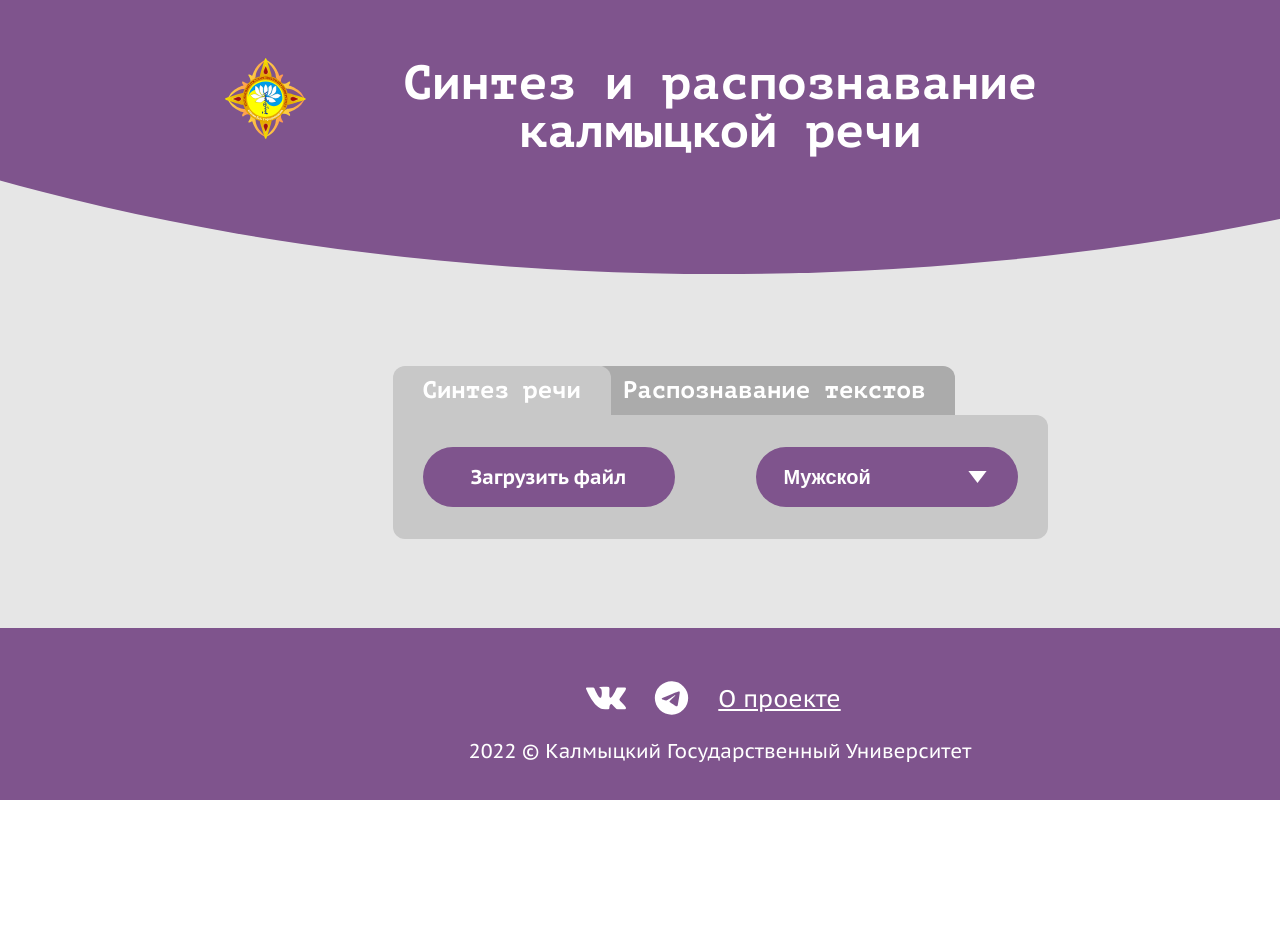
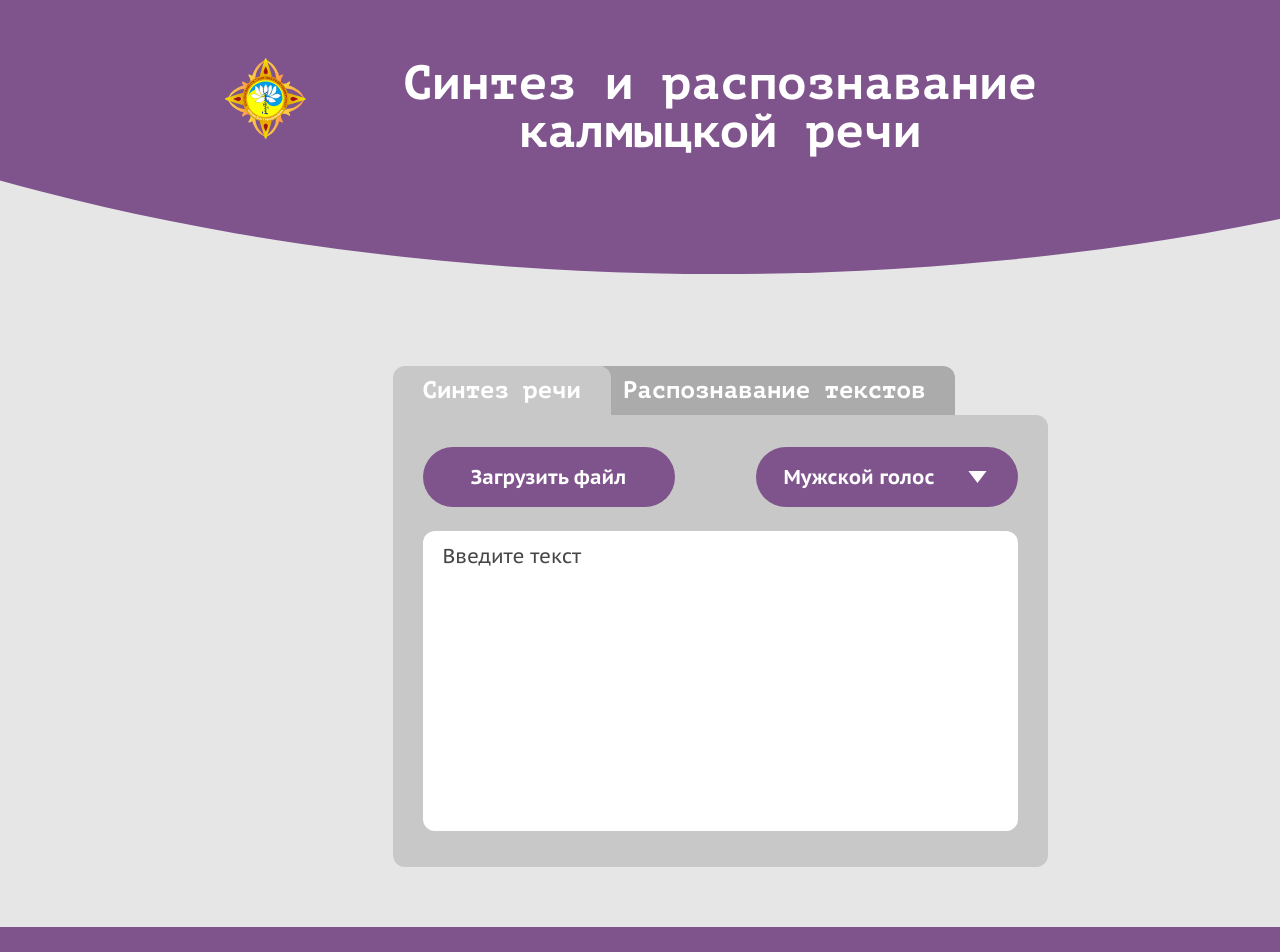
Before and after one commit to Gantelia/kalm-rus-dictionary, a React (Create React App) app in the folder frontend/: page / in a window 1280 px wide. Shown: the top 952 px of the page. Before the commit the page ends 800 px from the top, so only its background shows below. Built offline with nearby package versions, Linux system fonts and the light colour scheme.

Commit message:
Добавит текстовое поле

```diff
--- a/frontend/src/components/load-file-button/load-file-button.tsx
+++ b/frontend/src/components/load-file-button/load-file-button.tsx
@@ -27,7 +27,10 @@ function LoadFileButton({ isDisabled, onFileLoad }: LoadFileButtonProps) {
         type="file"
         id="load-file"
         accept=".txt"
-        onClick={(evt) => (evt.currentTarget.value = '')}
+        onClick={(evt) => {
+          evt.currentTarget.value = '';
+          onFileLoad(evt.currentTarget.value);
+        }}
         onChange={(evt) => {
           handleFileLoad(evt);
         }}
--- a/frontend/src/components/synthesis/synthesis.tsx
+++ b/frontend/src/components/synthesis/synthesis.tsx
@@ -1,16 +1,20 @@
-import { useState } from 'react';
+import { useRef, useState } from 'react';
 import LoadFileButton from '../load-file-button/load-file-button';
+import Textarea from '../textarea/textarea';
 import VoiceSelect from '../voice-select/voice-select';
 import './synthesis.scss';
 
 function Synthesis() {
   const [loadedText, setLoadedText] = useState('');
   const [isLoading, setIsLoading] = useState(false);
+
+  const textRef = useRef<HTMLTextAreaElement>(null);
   return (
     <form className="synthesis">
       <div className="synthesis__container">
         <LoadFileButton isDisabled={isLoading} onFileLoad={setLoadedText} />
         <VoiceSelect isDisabled={isLoading} />
+        <Textarea fileText={loadedText} isDisabled={isLoading} ref={textRef} />
       </div>
     </form>
   );
--- /dev/null
+++ b/frontend/src/components/textarea/textarea.scss
@@ -0,0 +1,71 @@
+.textarea-container {
+  position: relative;
+  grid-area: 2/1/3/-1;
+}
+
+.textarea {
+  width: 100%;
+  height: 300px;
+  resize: none;
+  border: none;
+  border-radius: 12px;
+  font-family: 'PT Sans Caption', sans-serif;
+  font-size: 20px;
+  line-height: 26px;
+  font-weight: 400;
+  padding: 12px 20px;
+
+  &[disabled] {
+    opacity: 0.9;
+  }
+}
+
+.label-placeholder {
+  font-family: 'PT Sans Caption', sans-serif;
+  font-size: 20px;
+  line-height: 26px;
+  background-color: transparent;
+  position: absolute;
+  top: 12px;
+  left: 20px;
+  pointer-events: none;
+  transition: transform 200ms cubic-bezier(0, 0, 0.2, 1) 0ms,
+    max-width 200ms cubic-bezier(0, 0, 0.2, 1) 0ms;
+}
+
+.textarea:focus + .label-placeholder,
+.textarea:active + .label-placeholder,
+.label-placeholder--offset {
+  font-size: 16px;
+  line-height: 20px;
+  transform: translateY(-30px);
+  max-width: 200px;
+}
+
+.textarea[disabled] + .label-placeholder {
+  opacity: 0.9;
+}
+
+.textarea__clear {
+  background-color: transparent;
+  padding: 0;
+  width: 32px;
+  height: 32px;
+  cursor: pointer;
+  background-image: url('../../images/clear-button.svg');
+  background-repeat: no-repeat;
+  background-position: center;
+  border: none;
+  border-radius: 50%;
+  position: absolute;
+  right: 26px;
+  top: 12px;
+
+  &:hover {
+    opacity: 60%;
+  }
+
+  &:active {
+    opacity: 30%;
+  }
+}
--- /dev/null
+++ b/frontend/src/components/textarea/textarea.tsx
@@ -0,0 +1,56 @@
+import { forwardRef, Ref, useEffect, useState } from 'react';
+import './textarea.scss';
+
+type TextAreaProps = {
+  fileText: string;
+  isDisabled: boolean;
+};
+
+const Textarea = forwardRef(
+  ({ fileText, isDisabled }: TextAreaProps, ref: Ref<HTMLTextAreaElement>) => {
+    const [input, setInput] = useState('');
+
+    /* Обновляет состояние поля ввода, чтобы <label> не падал на текст,
+       если текст загружен из файла */
+    useEffect(() => {
+      setInput(fileText);
+    }, [fileText]);
+
+    return (
+      <div className="textarea-container">
+        <textarea
+          className="textarea"
+          onChange={({ target }) => setInput(target.value)}
+          id="text"
+          value={input}
+          ref={ref}
+          required
+          disabled={isDisabled}
+        />
+        <label
+          /* Доп. класс нужен, чтобы <label> не накладывался на текст,
+           когда поле не пустое */
+          className={`label-placeholder textarea-label ${
+            input && 'label-placeholder--offset'
+          }`}
+          htmlFor="text"
+        >
+          Введите текст
+        </label>
+        {input && (
+          <button
+            className="textarea__clear"
+            type="button"
+            onClick={() => setInput('')}
+          >
+            <span className="visually-hidden">Очистить</span>
+          </button>
+        )}
+      </div>
+    );
+  }
+);
+
+Textarea.displayName = 'SynthesisText';
+
+export default Textarea;
--- a/frontend/src/components/voice-select/voice-select.tsx
+++ b/frontend/src/components/voice-select/voice-select.tsx
@@ -12,8 +12,8 @@ function VoiceSelect({ isDisabled }: VoiceSelectProps) {
         aria-label="Выбор голоса"
         disabled={isDisabled}
       >
-        <option value="male">Мужской</option>
-        <option value="female">Женский</option>
+        <option value="male">Мужской голос</option>
+        <option value="female">Женский голос</option>
       </select>
     </div>
   );
--- a/frontend/src/sass/mixins.scss
+++ b/frontend/src/sass/mixins.scss
@@ -10,6 +10,7 @@
   cursor: pointer;
   text-align: center;
   border: none;
+  font-family: 'PT Sans Caption', sans-serif;
   font-weight: 700;
 }
 
```
Also changed, not shown: frontend/src/images/clear-button.svg (added).
